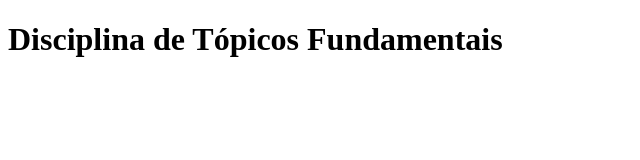
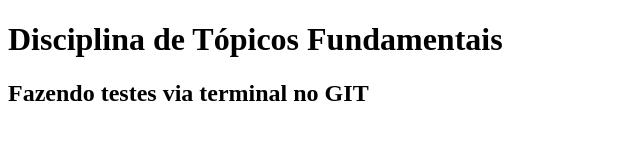
Before and after one commit to aluiziocatao/WebAcademy, a plain HTML site: page index.html in a window 1280 px wide. Shown: the whole page, without its empty margins (0-640 px from the left). Drawn offline with Linux system fonts and the light colour scheme.

Commit message:
Alteração no Body do HTML

```diff
--- a/index.html
+++ b/index.html
@@ -8,5 +8,6 @@
 </head>
 <body>
     <h1>Disciplina de Tópicos Fundamentais</h1>
+    <h2>Fazendo testes via terminal no GIT</h2>
 </body>
 </html>
```
